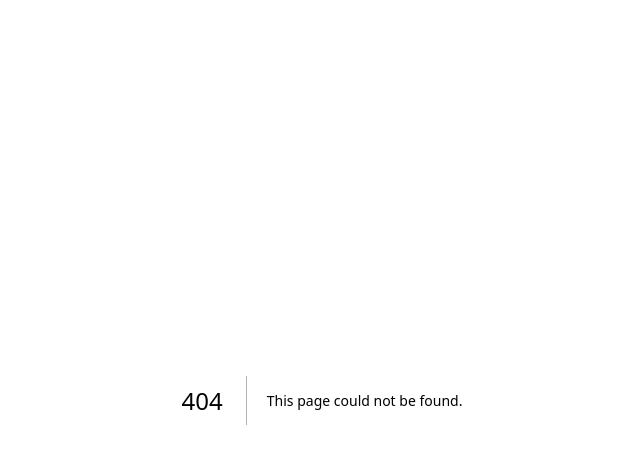
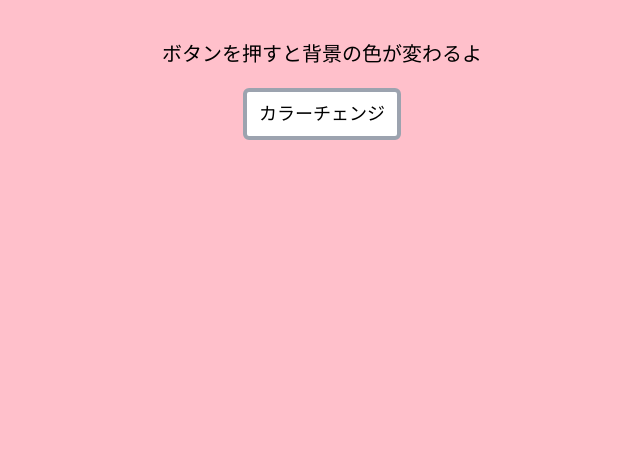
Before and after one commit to sena0514/training, a Next.js app: page /colorChange in a window 1280 px wide. Before the commit this address had no page. Shown: the top 464 px of the page, without its empty margins (318-958 px from the left). Built offline with nearby package versions, Linux system fonts and the light colour scheme.

Commit message:
カラーチェンジ機能を実装した

```diff
--- /dev/null
+++ b/app/(main)/colorChange/page.tsx
@@ -0,0 +1,43 @@
+"use client";
+
+import { NextPage } from "next";
+import { useState } from "react";
+
+const ColorChange: NextPage = () => {
+  const [isColor, setIsColor] = useState("pink");
+  const colors = [
+    "lightblue",
+    "lightgreen",
+    "skyblue",
+    "red",
+    "indigo",
+    "green",
+    "slate",
+    "orange",
+    "yellow",
+    "purple",
+  ];
+
+  const handleColorButton = () => {
+    const randomColor = colors[Math.floor(Math.random() * colors.length)];
+    setIsColor(randomColor);
+  };
+
+  return (
+    <div className="pt-10 h-screen" style={{ background: isColor }}>
+      <div className="max-w-5xl mx-auto px-4 flex flex-col gap-y-5 items-center ">
+        <h2 className="text-xl text-center">
+          ボタンを押すと背景の色が変わるよ
+        </h2>
+        <button
+          onClick={handleColorButton}
+          className="text-lg bg-white border-4 border-gray-400 rounded-md py-2 px-3"
+        >
+          カラーチェンジ
+        </button>
+      </div>
+    </div>
+  );
+};
+
+export default ColorChange;
```
